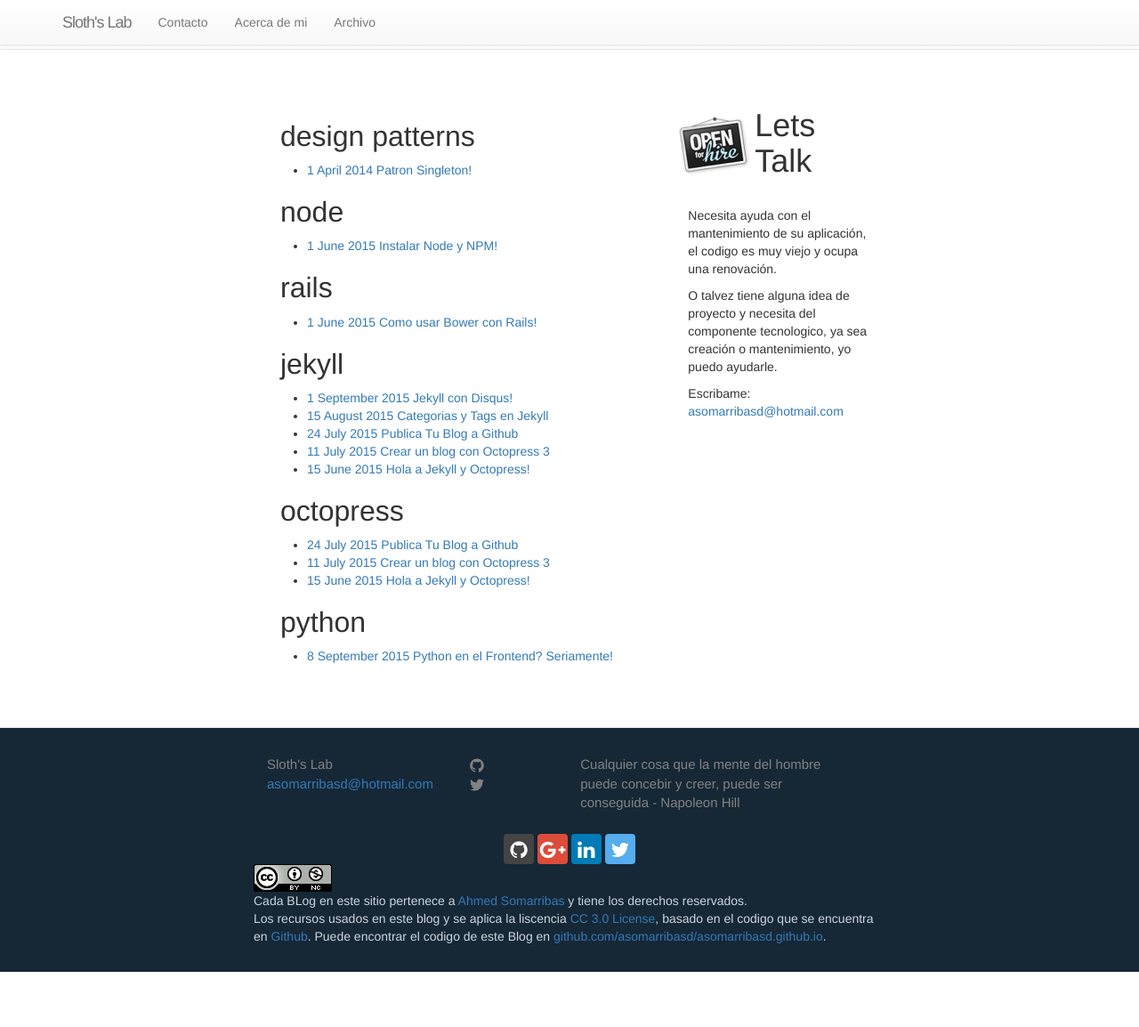
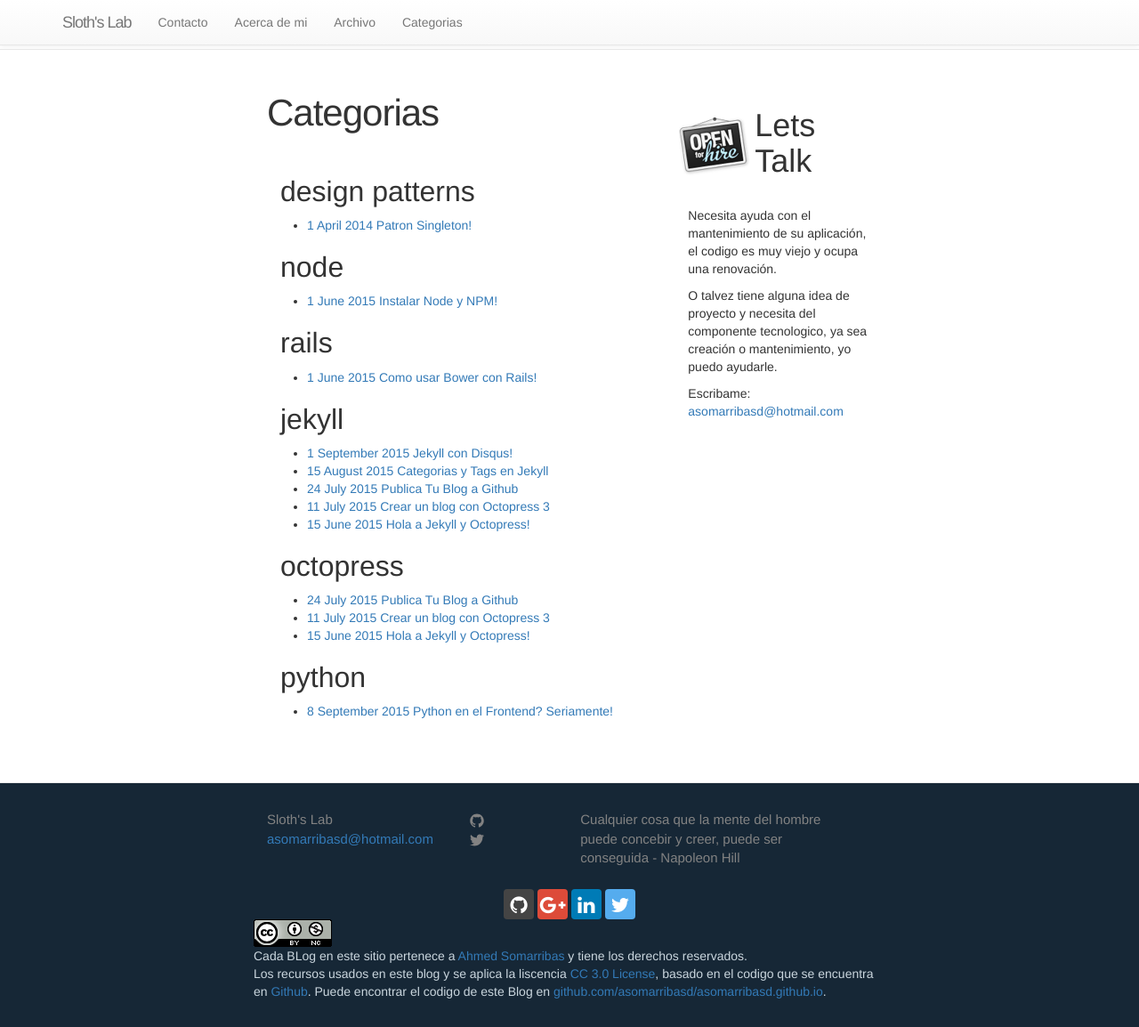
Before and after one commit to asomarribasd/asomarribasd.github.io, a Jekyll site: the page built from categorias.md, in a window 1280 px wide and 1154 px high. Shown: the whole window at 89% size. Built offline with Jekyll 4.4.1, drawn with Linux system fonts in a browser that asks for light colours; nearby versions of some CDN libraries.

Commit message:
Add Categories

```diff
--- a/archivo.html
+++ b/archivo.html
@@ -2,6 +2,7 @@
 layout: page
 title: "Archivo"
 permalink: /blog/archivos/
+isArchieve: true
 ---
 
 <div id="blog-archives">
--- a/categorias.md
+++ b/categorias.md
@@ -1,6 +1,8 @@
 ---
 layout: page
+title: "Categorias"
 permalink: /categorias/
+isArchieve: true
 ---
 
 <div>
```
